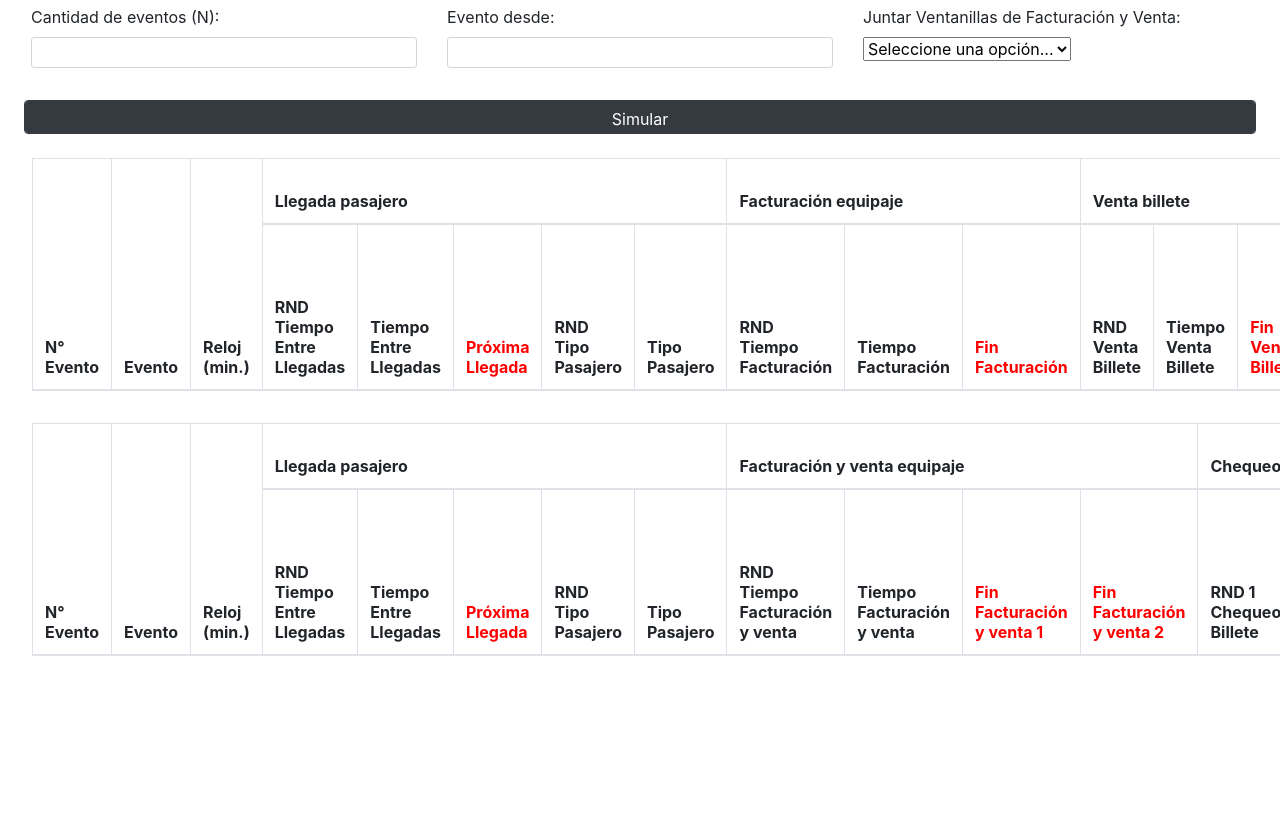
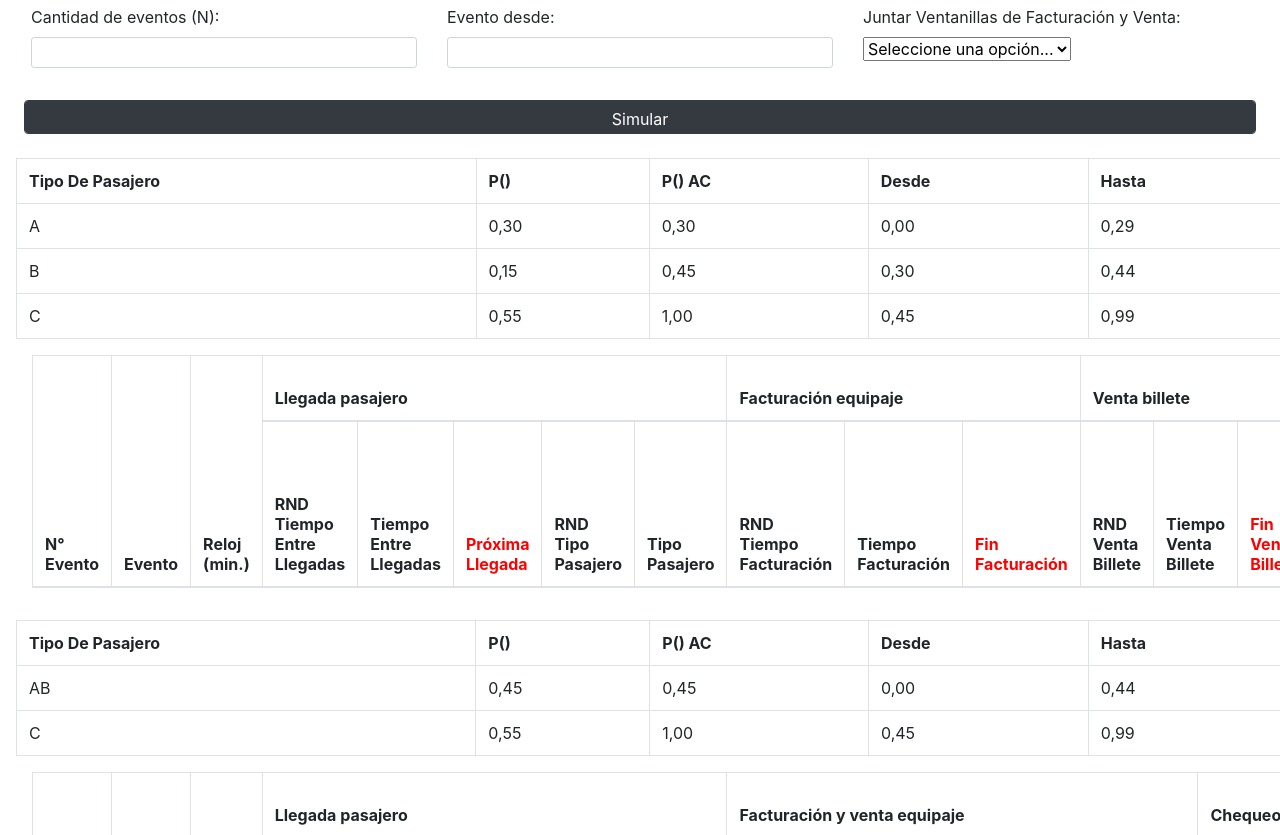
Before and after one commit to tomasDelizia/TP5-Simulacion, a website: page index.html in a window 1280 px wide. Shown: the part 97-932 px from the top of the page. Before the commit the page ends 800 px from the top, so only its background shows below. Drawn offline with nearby package versions, Linux system fonts and the light colour scheme.

Commit message:
3 files modified

```diff
--- a/PasajeroAlt.ts
+++ b/PasajeroAlt.ts
@@ -40,7 +40,7 @@ export class PasajeroAlt {
   }
 
   public enVentaFacturacionEquipaje(): void {
-    this.estado = EstadoPasajeroAlt.EN_VENTA_FACTURACION_EQUIPAJE;
+    this.estado = EstadoPasajeroAlt.EN_VENTA_FACTURACION;
   }
 
   public enEsperaVentaFacturacion(): void {
--- a/SimuladorColasAlternativo.ts
+++ b/SimuladorColasAlternativo.ts
@@ -170,6 +170,7 @@ export class SimuladorColasAlternativo {
             // Llega un pasajero de tipo AB. Va primero a la ventanilla de Venta-facturación de equipaje.
             case "AB": {
               totalPasajerosA++;
+              totalPasajerosB++;
               if (empleado1VentaFacturacion.estaLibre()) {
                 pasajero.enVentaFacturacionEquipaje();
                 empleado1VentaFacturacion.ocupado();
@@ -228,7 +229,7 @@ export class SimuladorColasAlternativo {
           tiempoPaseEntreVentaFacturacionYControl = Number(this.getTiempoPasoEntreZonas(rndPaseEntreVentaFacturacionYControl).toFixed(4));
           finPaseEntreVentaFacturacionYControl = Number((reloj + tiempoPaseEntreVentaFacturacionYControl).toFixed(4));
           // Buscamos el pasajero atendido y le cambiamos el estado.
-          let pasajeroAtendido: PasajeroAlt = pasajerosEnSistema.find(pasajero => pasajero.getEstado() === EstadoPasajeroAlt.EN_VENTA_FACTURACION_EQUIPAJE);
+          let pasajeroAtendido: PasajeroAlt = pasajerosEnSistema.find(pasajero => pasajero.getEstado() === EstadoPasajeroAlt.EN_VENTA_FACTURACION);
           pasajeroAtendido.pasandoDeVentaFacturacionAControl();
           pasajeroAtendido.minutoLlegadaDeVentaFacturacionAControl = finPaseEntreVentaFacturacionYControl;
           // Preguntamos si hay alguien en la cola.
@@ -259,7 +260,7 @@ export class SimuladorColasAlternativo {
           tiempoPaseEntreVentaFacturacionYControl = Number(this.getTiempoPasoEntreZonas(rndPaseEntreVentaFacturacionYControl).toFixed(4));
           finPaseEntreVentaFacturacionYControl = Number((reloj + tiempoPaseEntreVentaFacturacionYControl).toFixed(4));
           // Buscamos el pasajero atendido y le cambiamos el estado.
-          let pasajeroAtendido: PasajeroAlt = pasajerosEnSistema.find(pasajero => pasajero.getEstado() === EstadoPasajeroAlt.EN_VENTA_FACTURACION_EQUIPAJE);
+          let pasajeroAtendido: PasajeroAlt = pasajerosEnSistema.find(pasajero => pasajero.getEstado() === EstadoPasajeroAlt.EN_VENTA_FACTURACION);
           pasajeroAtendido.pasandoDeVentaFacturacionAControl();
           pasajeroAtendido.minutoLlegadaDeVentaFacturacionAControl = finPaseEntreVentaFacturacionYControl;
           // Preguntamos si hay alguien en la cola.
--- a/index.html
+++ b/index.html
@@ -56,6 +56,37 @@
       </div>
 
       <div id="divTablaSimulacion">
+        <table class="table table-hover table-bordered mx-3 mb-3">
+          <tr>
+            <th>Tipo De Pasajero</th>
+            <th>P()</th>
+            <th>P() AC</th>
+            <th>Desde</th>
+            <th>Hasta</th>
+          </tr>
+          <tr>
+            <td>A</td>
+            <td>0,30</td>
+            <td>0,30</td>
+            <td>0,00</td>
+            <td>0,29</td>
+          </tr>
+          <tr>
+            <td>B</td>
+            <td>0,15</td>
+            <td>0,45</td>
+            <td>0,30</td>
+            <td>0,44</td>
+          </tr>
+          <tr>
+            <td>C</td>
+            <td>0,55</td>
+            <td>1,00</td>
+            <td>0,45</td>
+            <td>0,99</td>
+          </tr>
+        </table>
+
         <div class="table-responsive scrollable row mb-3 mx-3">
           <table id="tablaSimulacion" class="table table-hover table-bordered mx-3 mb-3">
             <thead>
@@ -166,6 +197,30 @@
       </div>
 
       <div id="divTablaSimulacionAlternativa">
+        <table class="table table-hover table-bordered mx-3 mb-3">
+          <tr>
+            <th>Tipo De Pasajero</th>
+            <th>P()</th>
+            <th>P() AC</th>
+            <th>Desde</th>
+            <th>Hasta</th>
+          </tr>
+          <tr>
+            <td>AB</td>
+            <td>0,45</td>
+            <td>0,45</td>
+            <td>0,00</td>
+            <td>0,44</td>
+          </tr>
+          <tr>
+            <td>C</td>
+            <td>0,55</td>
+            <td>1,00</td>
+            <td>0,45</td>
+            <td>0,99</td>
+          </tr>
+        </table>
+
         <div class="table-responsive scrollable row mb-3 mx-3">
           <table id="tablaSimulacionAlternativa" class="table table-hover table-bordered mx-3 mb-3">
             <thead>
```
